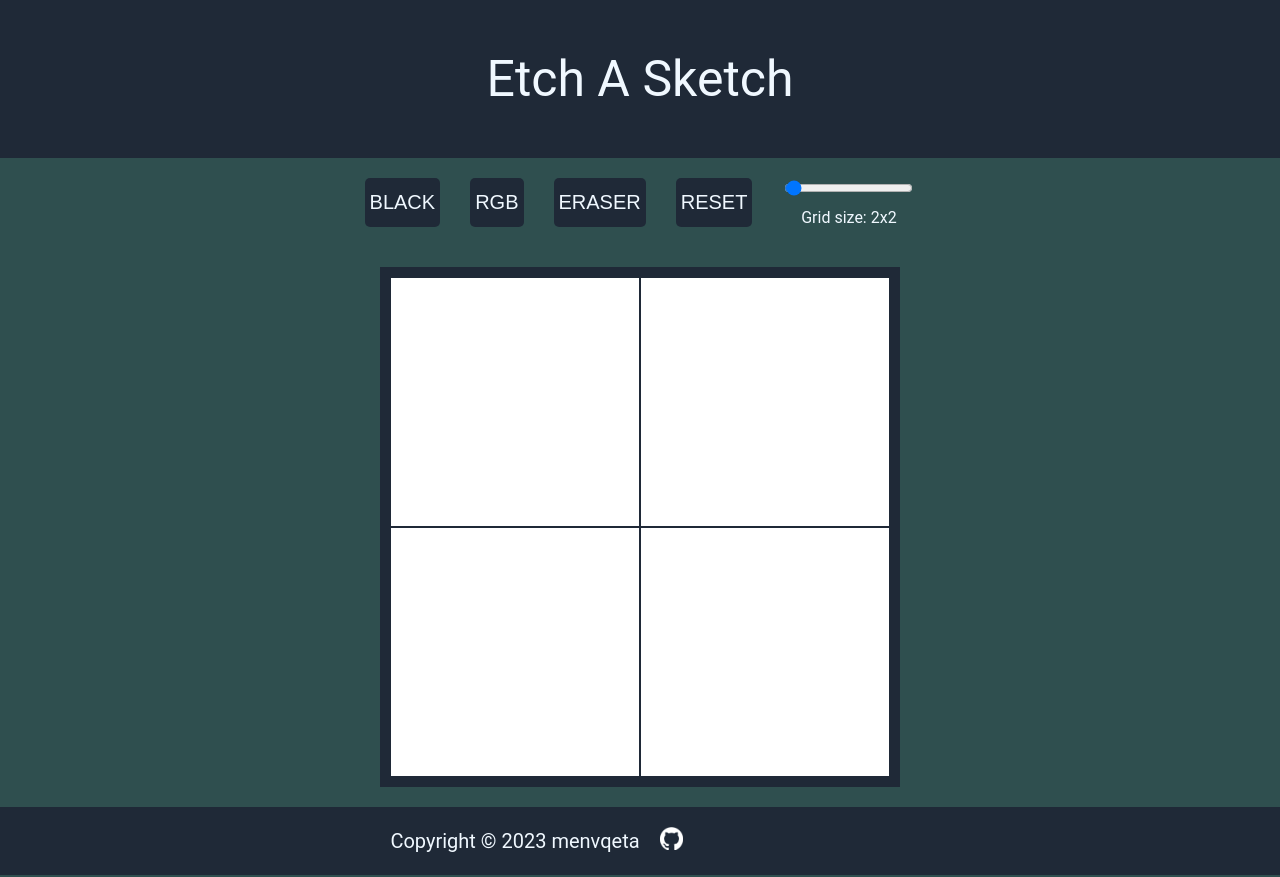
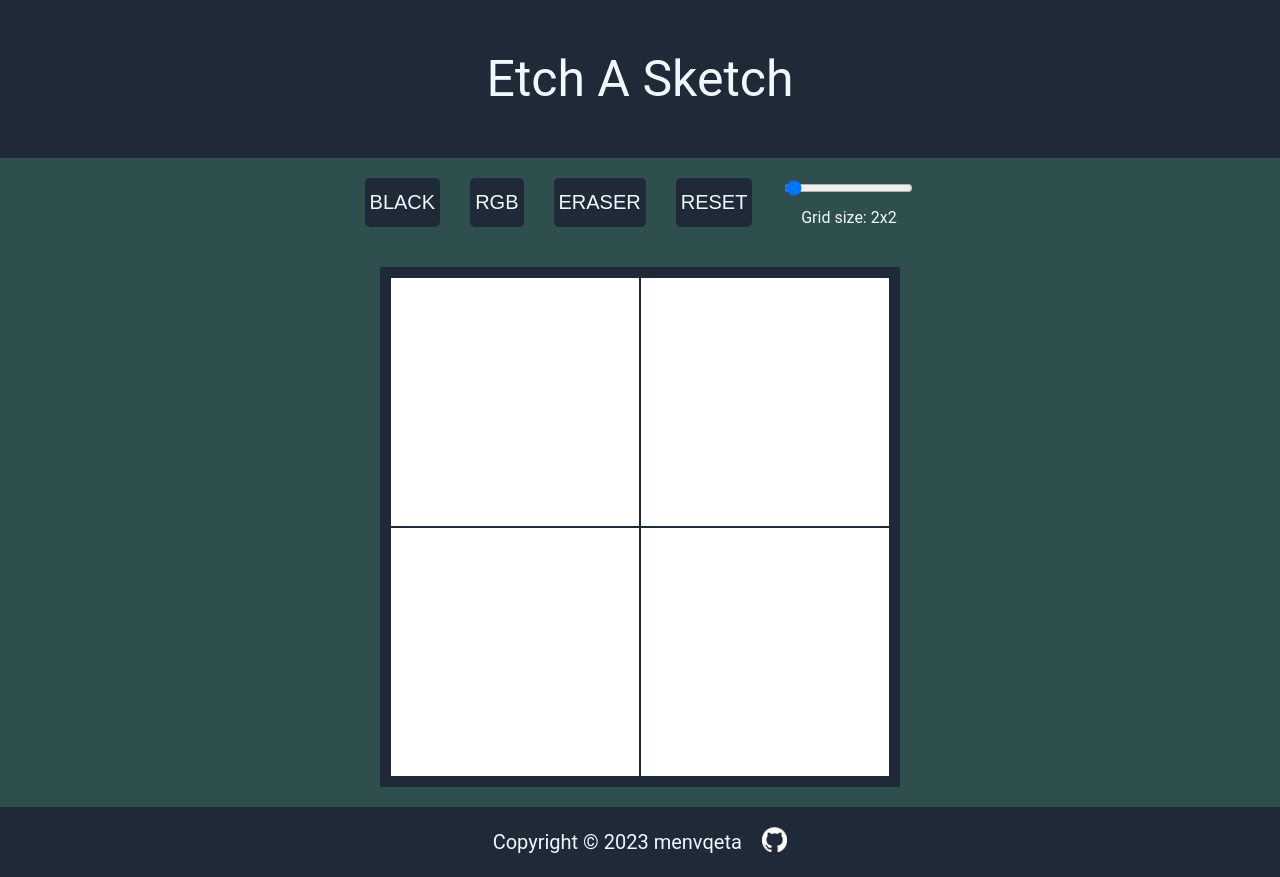
Before and after one commit to menvqeta/foundations-etch-a-sketch, a plain HTML site: page index.html in a window 1280 px wide. Drawn offline with Linux system fonts and the light colour scheme.

Commit message:
Corrected image issues

```diff
--- a/script.js
+++ b/script.js
@@ -23,15 +23,19 @@ function addSquares(lengthOfGridSide, flexBasisValue) {
             var smallBox = document.createElement('div');
             smallBox.setAttribute('class', 'small-box');
             smallBox.style.flexBasis = flexBasisValue;
-            (function(currentSmallBox) {
-                currentSmallBox.addEventListener('mouseover', function() {
-                    colorSquareOnHovering(currentSmallBox);
-                });
-            })(smallBox);
+            addEventListenerToBox(smallBox);
             row.appendChild(smallBox);
         }
         sketchPadSquare.appendChild(row);
     }
+}
+
+function addEventListenerToBox(smallBox) {
+    (function (currentSmallBox) {
+        currentSmallBox.addEventListener('mouseover', function () {
+            colorSquareOnHovering(currentSmallBox);
+        });
+    })(smallBox);
 }
 
 function colorSquareOnHovering(smallBox) {
--- a/style.css
+++ b/style.css
@@ -10,6 +10,9 @@ body {
     min-height: 100vh;
 }
 
+/* ------------------------------------------------- */
+                /* HEADER SECTION */
+/* ------------------------------------------------- */
 
 .header-section {
     display: flex;
@@ -23,26 +26,9 @@ body {
     font-size: 50px;
 }
 
-.footer-section {
-    display: flex;
-    flex-direction: row;
-    justify-content: center;
-    color: aliceblue;
-    align-items: center;
-    background-color: #1f2937;
-    padding-top: 20px;
-    padding-bottom: 20px;
-    font-size: 20px;
-    margin-top: auto;
-    gap: 20px;
-}
-
-.footer-link a {
-    text-decoration: none;
-    font-size: 27x;
-    font-weight: bold;
-    color: darkgrey;
-  }
+/* ------------------------------------------------- */
+                /* BUTTONS SECTION */
+/* ------------------------------------------------- */
 
 
 .button-section {
@@ -77,6 +63,11 @@ body {
     gap: 10px;
 }
 
+/* ------------------------------------------------- */
+                /* SKETCH PAD AND SQUARES SECTION */
+/* ------------------------------------------------- */
+
+
 .sketch-pad-square {
     width: 500px;
     height: 500px;
@@ -88,18 +79,18 @@ body {
     border-width: 10px;
 }
 
+.sketch-pad-section {
+    display: flex;
+    flex-direction: column;
+    align-items: center;
+    gap: 40px;
+}
+
 .row {
     display: flex;
     flex-direction: row;
     flex: 1;
     align-items: stretch;
-}
-
-.sketch-pad-section {
-    display: flex;
-    flex-direction: column;
-    align-items: center;
-    gap: 40px;
 }
 
 .small-box {
@@ -111,23 +102,36 @@ body {
     flex-basis: calc(100%/2);
 }
 
-.small-box:hover {
-    background-color: blue;
+/* ------------------------------------------------- */
+                /* FOOTER SECTION */
+/* ------------------------------------------------- */
+
+.footer-section {
+    display: flex;
+    flex-direction: row;
+    justify-content: center;
+    color: aliceblue;
+    align-items: center;
+    background-color: #1f2937;
+    padding-top: 20px;
+    padding-bottom: 20px;
+    font-size: 20px;
+    margin-top: auto;
+    gap: 20px;
+}
+
+.footer-link {
+    display: inline-flex;
+    flex-direction: row;
+    align-items: center;
+}
+
+#github-link {
+    margin: 0;
+    padding: 0;
 }
 
 #github-image {
-    width: 10%;
-    height: auto;
- }
-
-  /* #github-link {
-    margin-right: 0;
-    display: block;
-    width: 40%;
-  } */
-
-.footer-link {
-     display: flex;
-     flex-direction: row;
-     justify-content: center;
+    width: auto; /* Allow the image width to adjust based on its content */
+    height: 25px; /* Set a specific height for the image if needed */
 }
```
Also changed, not shown: index.html (+1 -3 lines).
